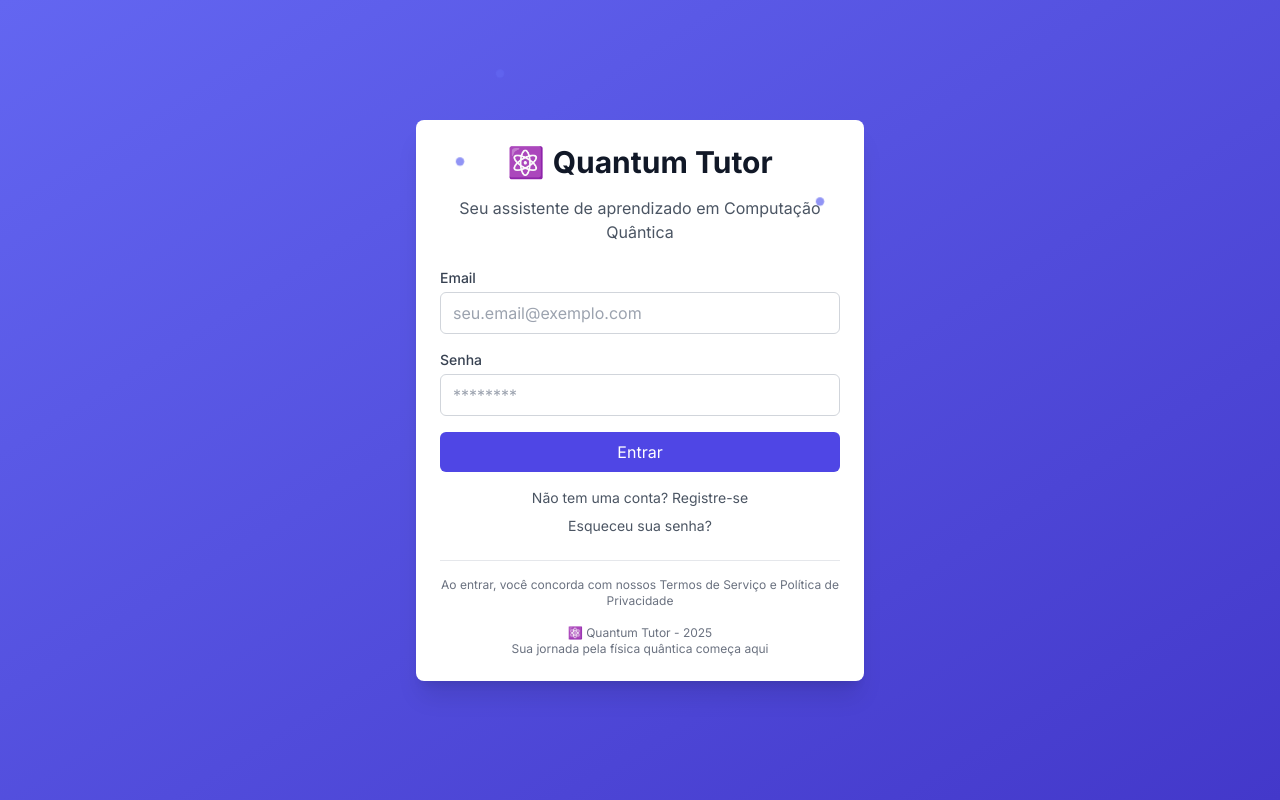
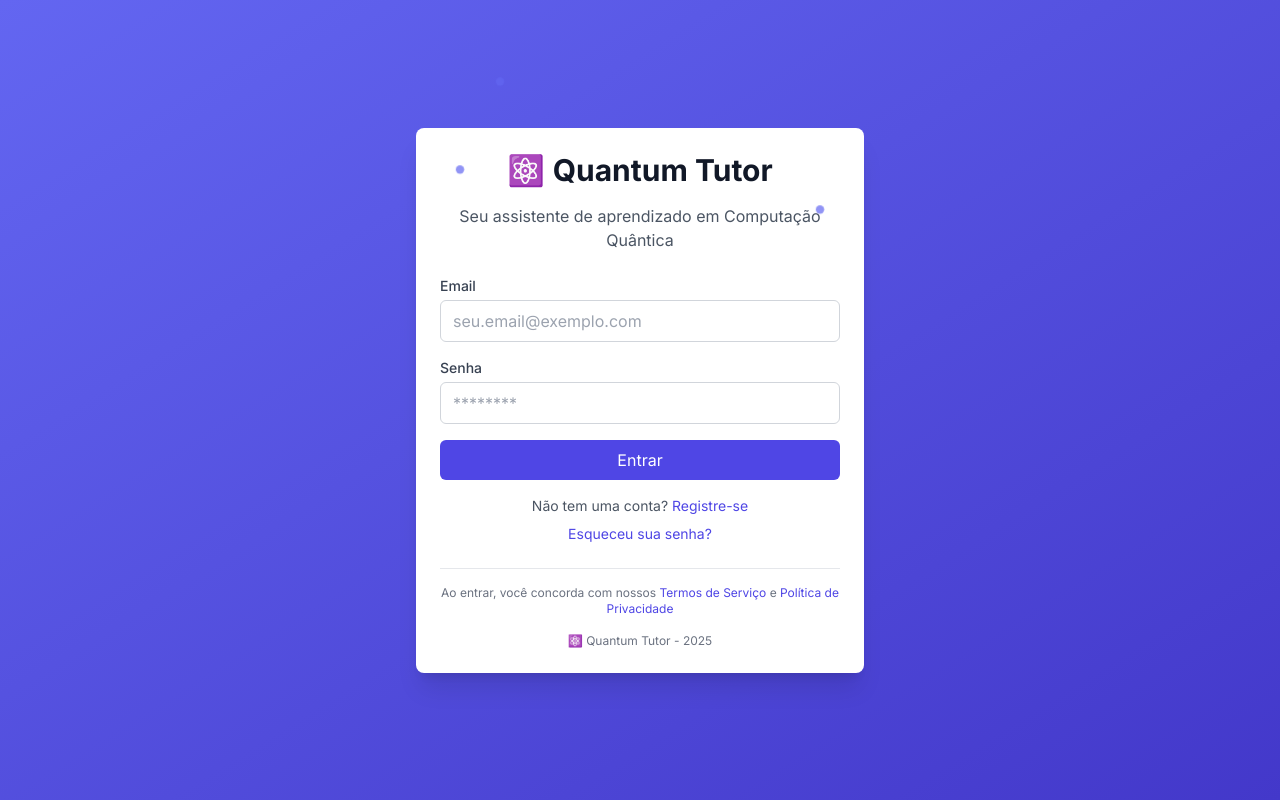
Before and after one commit to Breno1101/ProjetoIntegrador2025, a React (Create React App) app: page /login in a window 1280 px wide. Built offline with nearby package versions, Linux system fonts and the light colour scheme.

Commit message:
loading fix and color fix

```diff
--- a/src/components/pages/auth/Login.jsx
+++ b/src/components/pages/auth/Login.jsx
@@ -1,6 +1,7 @@
 import React, { useState } from 'react';
 import { Link, useNavigate } from 'react-router-dom';
 import useAuth from '../../../hooks/useAuth';
+// import { useParams } from 'react-router-dom';
 
 const Login = () => {
   const [email, setEmail] = useState('');
@@ -8,6 +9,7 @@ const Login = () => {
   const [error, setError] = useState('');
   const { login, loading } = useAuth();
   const navigate = useNavigate();
+  // const { role } = useParams();
 
   const handleSubmit = async (e) => {
     e.preventDefault();
@@ -71,7 +73,7 @@ const Login = () => {
               disabled={loading}
           >
             {loading ? (
-              <div className="quantum-loading">
+                <div className="quantum-loading my-2">
                   <div></div>
                   <div></div>
                   <div></div>
@@ -85,13 +87,13 @@ const Login = () => {
         <div className="text-center text-sm">
           <div className="text-gray-600">
             Não tem uma conta?{' '}
-            <Link to="/register" className="text-quantum-DEFAULT hover:underline">
+            <Link to="/register" className="text-quantum hover:underline">
               Registre-se
             </Link>
           </div>
 
           <div className="mt-2 text-gray-600">
-            <a href="#" className="text-quantum-DEFAULT hover:underline">
+            <a href="#" className="text-quantum hover:underline">
               Esqueceu sua senha?
             </a>
           </div>
@@ -101,18 +103,17 @@ const Login = () => {
       <div className="mt-6 border-t border-gray-200 pt-4">
         <div className="text-xs text-gray-500 text-center">
           Ao entrar, você concorda com nossos{' '}
-          <a href="#" className="text-quantum-DEFAULT hover:underline">
+          <a href="#" className="text-quantum hover:underline">
             Termos de Serviço
           </a>{' '}
           e{' '}
-          <a href="#" className="text-quantum-DEFAULT hover:underline">
+          <a href="#" className="text-quantum hover:underline">
             Política de Privacidade
           </a>
         </div>
 
         <div className="mt-4 text-center text-xs text-gray-500">
           <span className="block">⚛️ Quantum Tutor - 2025</span>
-          <span>Sua jornada pela física quântica começa aqui</span>
         </div>
       </div>
     </div>
```
Lines whose indentation alone changed are shown as unchanged.
